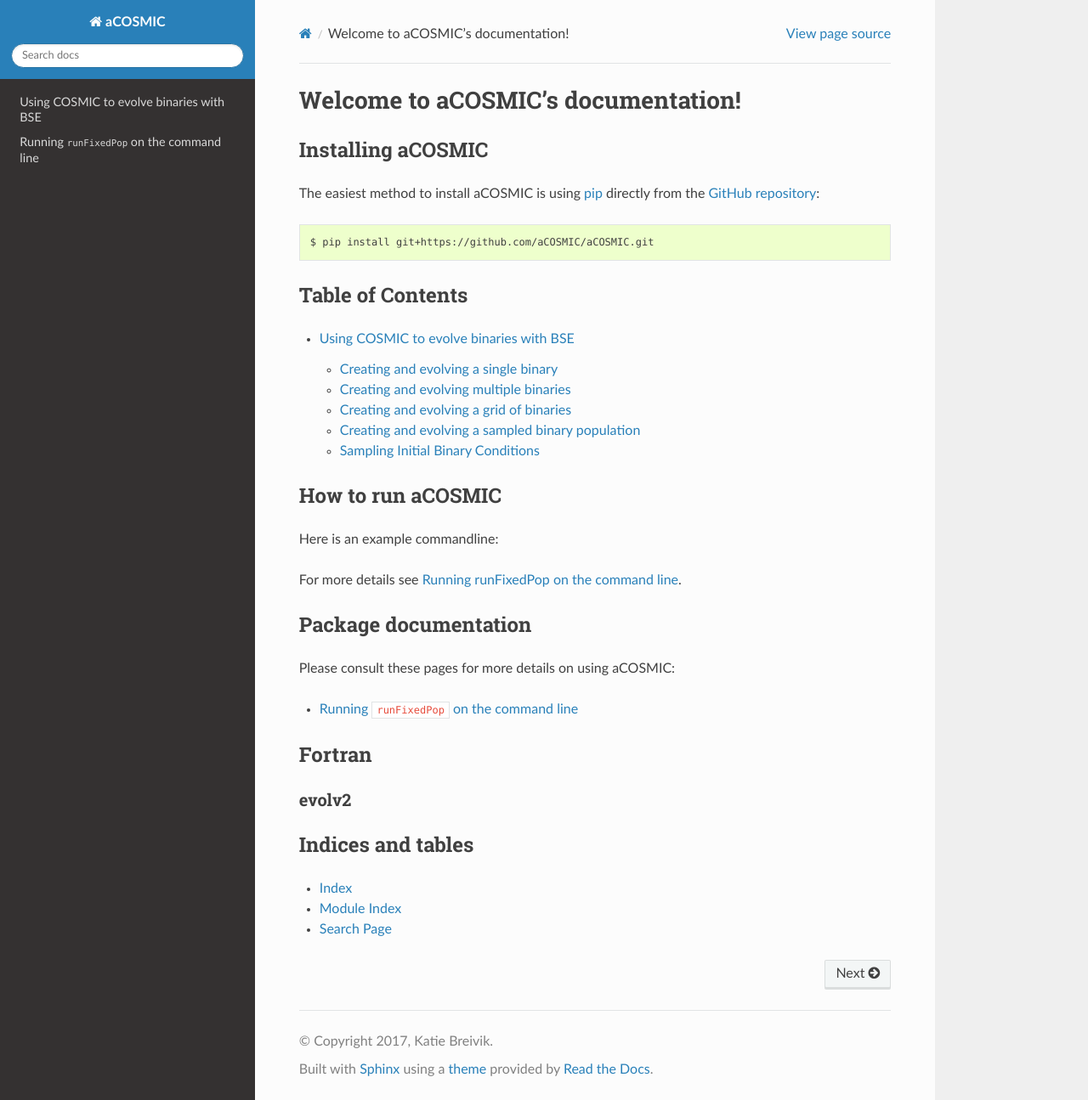
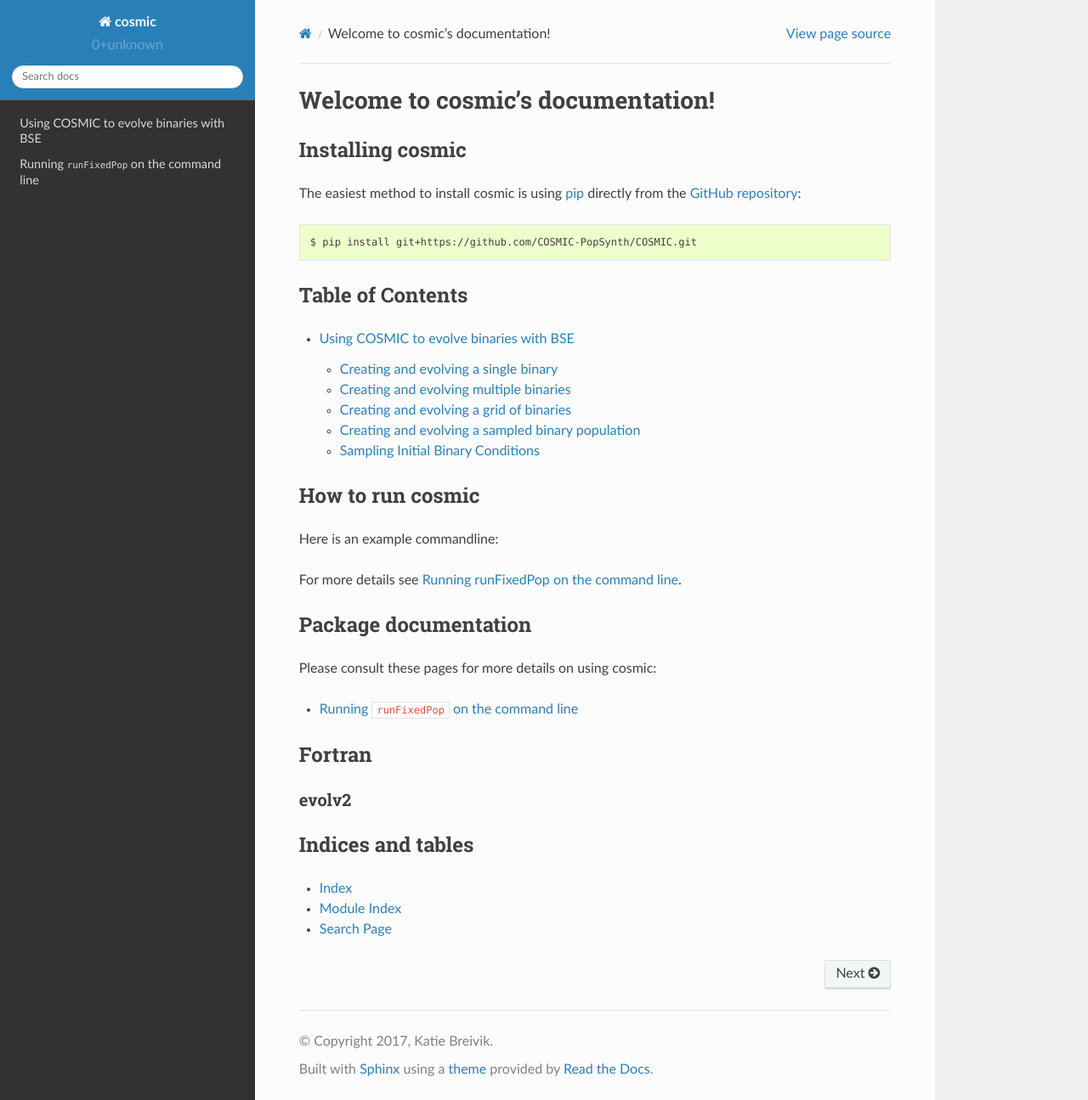
Before and after one commit to COSMIC-PopSynth/COSMIC, a Sphinx documentation site: the page built from docs/index.rst, in a window 1280 px wide and 1295 px high. Shown: the whole window at 85% size. Built offline with Sphinx 7.4.7 and the Read the Docs theme 2.0.0, drawn with Linux system fonts in a browser that asks for light colours; pages that are not in the unit, such as notebooks, are missing from menus; the version number could not be read and is left out.

Commit message:
Forgot to change the instance in the docs folder, I think that is basically everything

```diff
--- a/docs/_templates/layout.html
+++ b/docs/_templates/layout.html
@@ -1,2 +1,2 @@
 {% extends "!layout.html" %}
-{% set css_files = css_files + ['_static/aCOSMIC-docs.css'] %}
+{% set css_files = css_files + ['_static/cosmic-docs.css'] %}
--- a/docs/command-line/index.rst
+++ b/docs/command-line/index.rst
@@ -4,7 +4,7 @@
 Running ``runFixedPop`` on the command line
 ###########################################
 
-As described on the home page, the main interface to the aCOSMIC algorithm is the command-line executable ``runFixedPop``.
+As described on the home page, the main interface to the cosmic algorithm is the command-line executable ``runFixedPop``.
 
 Basic instructions
 ==================
--- a/docs/conf.py
+++ b/docs/conf.py
@@ -1,6 +1,6 @@
 # -*- coding: utf-8 -*-
 #
-# aCOSMIC documentation build configuration file, created by
+# cosmic documentation build configuration file, created by
 # sphinx-quickstart on Thu Apr 21 14:05:08 2016.
 #
 # This file is execfile()d with the current directory set to its
@@ -16,7 +16,7 @@
 import os
 import re
 
-from aCOSMIC import __version__ as aCOSMIC_version
+from cosmic import __version__ as cosmic_version
 
 # If extensions (or modules to document with autodoc) are in another directory,
 # add these directories to sys.path here. If the directory is relative to the
@@ -75,7 +75,7 @@
 source_suffix = '.rst'
 
 fortran_ext = ['f']
-fortran_src = '../aCOSMIC/src/'
+fortran_src = '../cosmic/src/'
 
 # The encoding of source files.
 # source_encoding = 'utf-8-sig'
@@ -84,7 +84,7 @@
 master_doc = 'index'
 
 # General information about the project.
-project = u'aCOSMIC'
+project = u'cosmic'
 copyright = u'2017, Katie Breivik'
 author = u'Katie Breivik'
 
@@ -93,9 +93,9 @@
 # built documents.
 #
 # The short X.Y version.
-version = aCOSMIC_version
+version = cosmic_version
 # The full version, including alpha/beta/rc tags.
-release = aCOSMIC_version
+release = cosmic_version
 
 # The language for content autogenerated by Sphinx. Refer to documentation
 # for a list of supported languages.
@@ -159,7 +159,7 @@
 
 # The name for this set of Sphinx documents.
 # "<project> v<release> documentation" by default.
-# html_title = u'aCOSMIC v0.1'
+# html_title = u'cosmic v0.1'
 
 # A shorter title for the navigation bar.  Default is the same as html_title.
 # html_short_title = None
@@ -241,7 +241,7 @@
 # html_search_scorer = 'scorer.js'
 
 # Output file base name for HTML help builder.
-htmlhelp_basename = 'aCOSMICdoc'
+htmlhelp_basename = 'cosmicdoc'
 
 # -- Options for LaTeX output ---------------------------------------------
 
@@ -263,7 +263,7 @@
 # (source start file, target name, title,
 # author, documentclass [howto, manual, or own class]).
 latex_documents = [
-    (master_doc, 'aCOSMIC.tex', u'aCOSMIC Documentation',
+    (master_doc, 'cosmic.tex', u'cosmic Documentation',
      u'Katie Breivik', 'manual'),
 ]
 
@@ -293,7 +293,7 @@
 # One entry per manual page. List of tuples
 # (source start file, name, description, authors, manual section).
 man_pages = [
-    (master_doc, 'aCOSMIC', u'aCOSMIC Documentation',
+    (master_doc, 'cosmic', u'cosmic Documentation',
      [author], 1)
 ]
 
@@ -307,8 +307,8 @@
 # (source start file, target name, title, author,
 # dir menu entry, description, category)
 texinfo_documents = [
-    (master_doc, 'aCOSMIC', u'aCOSMIC Documentation',
-     author, 'aCOSMIC', 'White dwarf Accretion w/ COSMIC.',
+    (master_doc, 'cosmic', u'cosmic Documentation',
+     author, 'cosmic', 'White dwarf Accretion w/ COSMIC.',
      'Miscellaneous'),
 ]
 
--- a/docs/examples/index.rst
+++ b/docs/examples/index.rst
@@ -37,9 +37,9 @@
 
 .. ipython::
 
-    In [1]: from aCOSMIC.sample.initialbinarytable import InitialBinaryTable
+    In [1]: from cosmic.sample.initialbinarytable import InitialBinaryTable
 
-    In [2]: from aCOSMIC.evolve import Evolve
+    In [2]: from cosmic.evolve import Evolve
 
 
 To initialize the a single binary, we populate the SingleBinary method in the
@@ -153,7 +153,7 @@
 
 .. ipython::
 
-    In [1]: from aCOSMIC.sample.initialbinarytable import InitialBinaryTable
+    In [1]: from cosmic.sample.initialbinarytable import InitialBinaryTable
 
     In [2]: IBT, sampled_mass = InitialBinaryTable.sampler('independent', primary_min=0.08, primary_max=5.0, primary_model='kroupa93', ecc_model='thermal', SFH_model='const', component_age=10000.0, size=1000)
 
--- a/docs/index.rst
+++ b/docs/index.rst
@@ -1,21 +1,21 @@
-.. aCOSMIC documentation master file, created by
+.. cosmic documentation master file, created by
    sphinx-quickstart on Thu Apr 21 14:05:08 2016.
    You can adapt this file completely to your liking, but it should at least
    contain the root `toctree` directive.
 
-###################################
-Welcome to aCOSMIC's documentation!
-###################################
+##################################
+Welcome to cosmic's documentation!
+##################################
 
-******************
-Installing aCOSMIC
-******************
+*****************
+Installing cosmic
+*****************
 
-The easiest method to install aCOSMIC is using `pip <https://pip.pypa.io/en/stable/>`_ directly from the `GitHub repository <https://github.com/aCOSMIC/aCOSMIC.git>`_:
+The easiest method to install cosmic is using `pip <https://pip.pypa.io/en/stable/>`_ directly from the `GitHub repository <https://github.com/COSMIC-PopSynth/COSMIC.git>`_:
 
 .. code-block:: bash
 
-   $ pip install git+https://github.com/aCOSMIC/aCOSMIC.git
+   $ pip install git+https://github.com/COSMIC-PopSynth/COSMIC.git
 
 
 *****************
@@ -28,9 +28,9 @@
    examples/index
    runpop/index
 
-******************
-How to run aCOSMIC
-******************
+*****************
+How to run cosmic
+*****************
 
 Here is an example commandline:
 
@@ -43,7 +43,7 @@
 Package documentation
 *********************
 
-Please consult these pages for more details on using aCOSMIC:
+Please consult these pages for more details on using cosmic:
 
 .. toctree::
    :maxdepth: 1
```
Also changed, not shown: docs/_static/cosmic-docs.css (renamed from docs/_static/aCOSMIC-docs.css), 1 other file.
